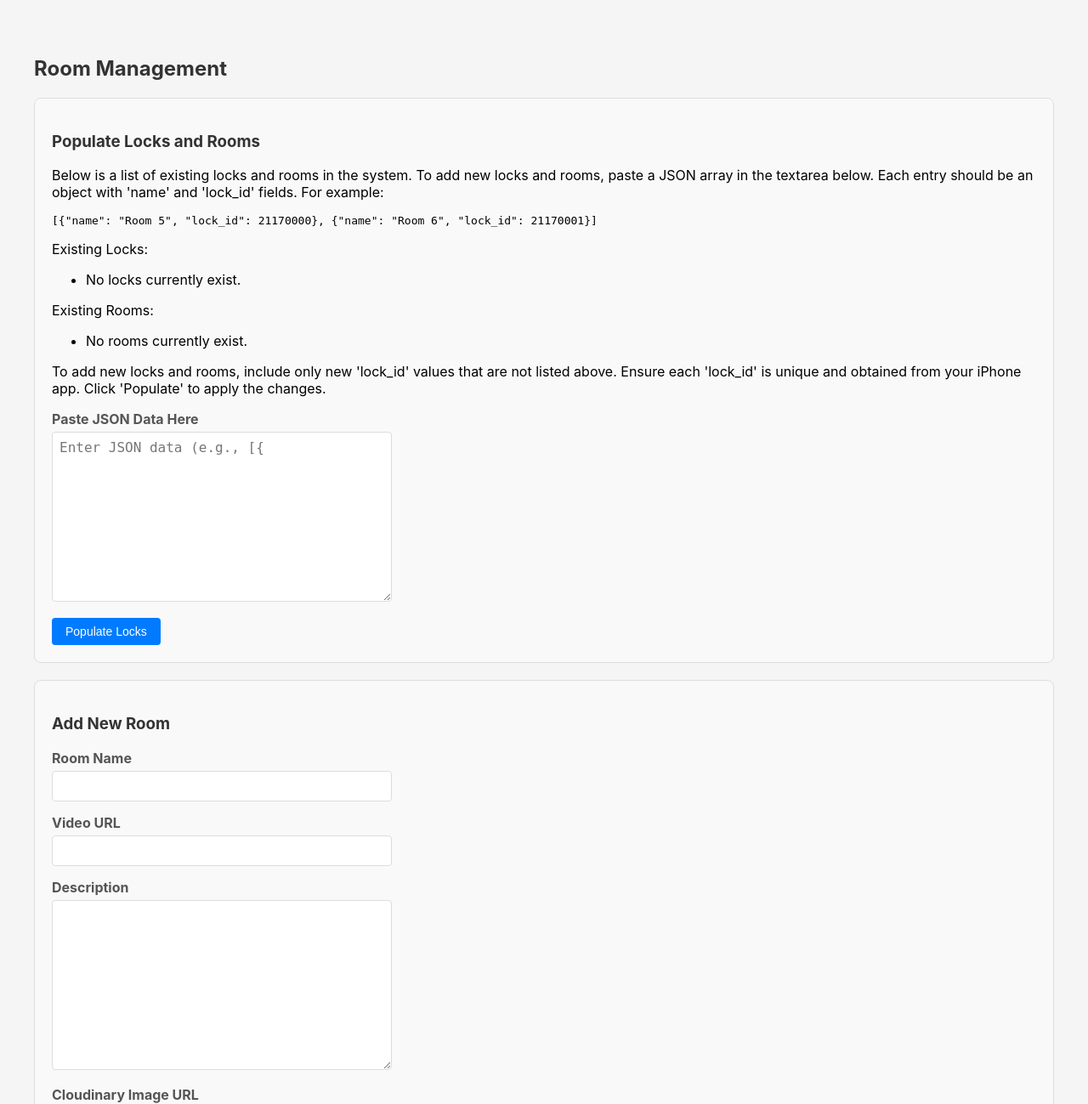
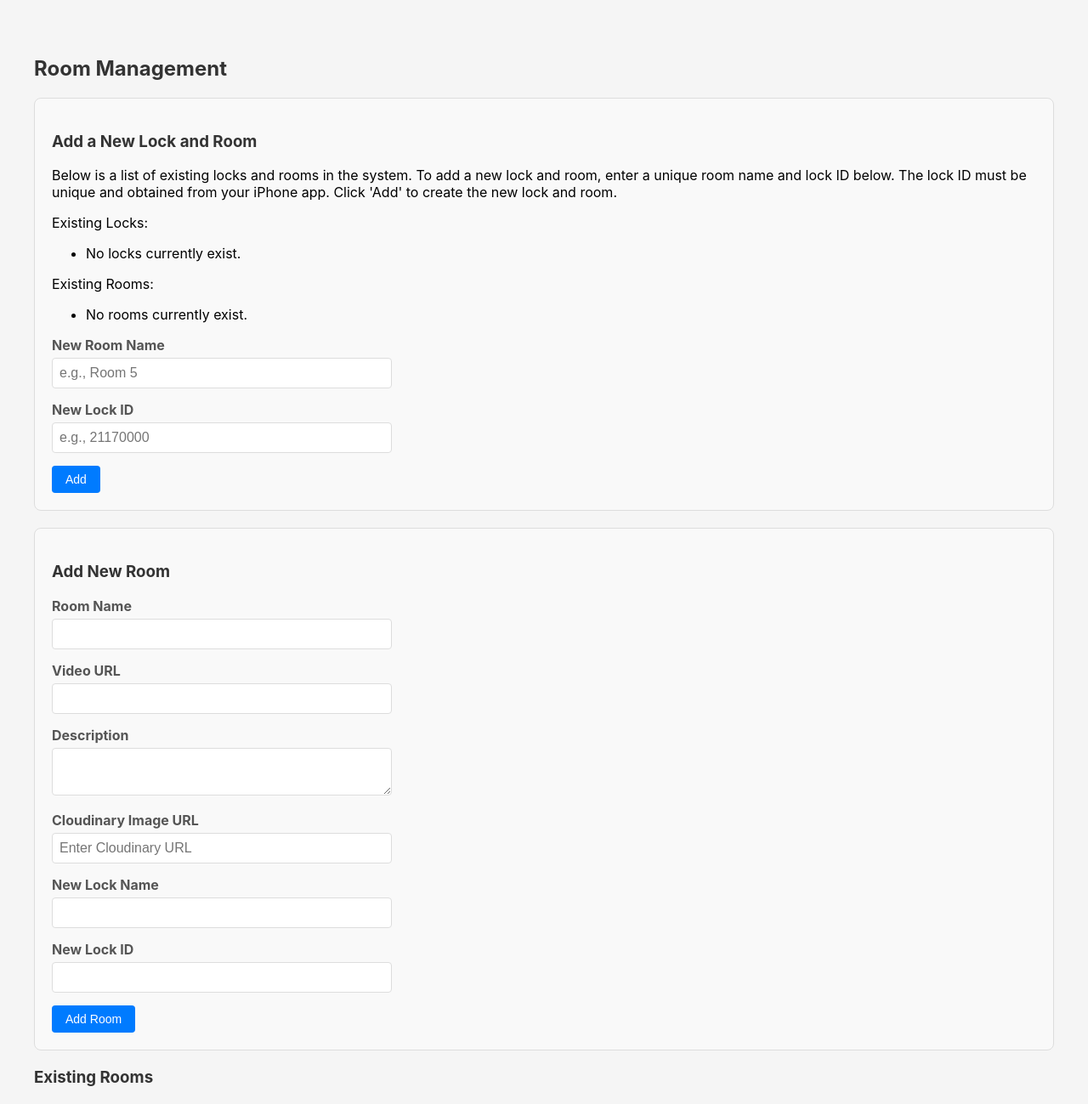
Before and after one commit to easybulb/pickarooms, a Django app: page /room-management/ in a window 1280 px wide. Shown: the part 91-1390 px from the top of the page at 85% size. Run offline with Django 5.2, Linux system fonts and the light colour scheme; the visitor is signed in with stand-in values (Sample User, id 1); data that the repository does not hold is empty; parts of the project's set-up code (start-up, migrations or seed data) failed here and were passed over; some libraries are stand-ins or nearby versions.

Commit message:
Update room_management views and template to have an input area for lock input rather than textarea

```diff
--- a/main/templates/main/room_management.html
+++ b/main/templates/main/room_management.html
@@ -46,11 +46,6 @@
         border-radius: 4px;
         font-size: 16px;
         box-sizing: border-box;
-    }
-
-    .form-group textarea {
-        height: 200px; /* Increased height for better visibility */
-        resize: vertical;
     }
 
     /* Desktop styling: Limit input width */
@@ -232,11 +227,10 @@
         {% endfor %}
     {% endif %}
 
-    <!-- Populate Locks and Rooms from Textarea -->
+    <!-- Populate Locks and Rooms from Inputs -->
     <div class="form-section">
-        <h3>{% trans "Populate Locks and Rooms" %}</h3>
-        <p>{% trans "Below is a list of existing locks and rooms in the system. To add new locks and rooms, paste a JSON array in the textarea below. Each entry should be an object with 'name' and 'lock_id' fields. For example:" %}</p>
-        <pre>{% trans '[{"name": "Room 5", "lock_id": 21170000}, {"name": "Room 6", "lock_id": 21170001}]' %}</pre>
+        <h3>{% trans "Add a New Lock and Room" %}</h3>
+        <p>{% trans "Below is a list of existing locks and rooms in the system. To add a new lock and room, enter a unique room name and lock ID below. The lock ID must be unique and obtained from your iPhone app. Click 'Add' to create the new lock and room." %}</p>
         <p>{% trans "Existing Locks:" %}</p>
         <ul>
             {% for lock in ttlocks %}
@@ -253,15 +247,18 @@
                 <li>{% trans "No rooms currently exist." %}</li>
             {% endfor %}
         </ul>
-        <p>{% trans "To add new locks and rooms, include only new 'lock_id' values that are not listed above. Ensure each 'lock_id' is unique and obtained from your iPhone app. Click 'Populate' to apply the changes." %}</p>
         <form method="post" action="{% url 'room_management' %}">
             {% csrf_token %}
-            <input type="hidden" name="action" value="populate_locks">
+            <input type="hidden" name="action" value="add_from_inputs">
             <div class="form-group">
-                <label for="locks_json">{% trans "Paste JSON Data Here" %}</label>
-                <textarea name="locks_json" id="locks_json" placeholder="{% trans 'Enter JSON data (e.g., [{"name": "Room 5", "lock_id": 21170000}])' %}"></textarea>
+                <label for="new_room_name">{% trans "New Room Name" %}</label>
+                <input type="text" name="new_room_name" id="new_room_name" placeholder="{% trans 'e.g., Room 5' %}" required>
             </div>
-            <button type="submit" class="primary-btn">{% trans "Populate Locks" %}</button>
+            <div class="form-group">
+                <label for="new_lock_id">{% trans "New Lock ID" %}</label>
+                <input type="number" name="new_lock_id" id="new_lock_id" placeholder="{% trans 'e.g., 21170000' %}" required>
+            </div>
+            <button type="submit" class="primary-btn">{% trans "Add" %}</button>
         </form>
     </div>
 
--- a/main/views.py
+++ b/main/views.py
@@ -1569,6 +1569,45 @@ def room_management(request):
                 logger.error(f"Failed to populate locks: {str(e)}")
                 messages.error(request, f"Failed to populate locks: {str(e)}")
 
+        elif action == "add_from_inputs":
+            new_room_name = request.POST.get("new_room_name").strip()
+            new_lock_id = request.POST.get("new_lock_id")
+
+            if not new_room_name or not new_lock_id:
+                messages.error(request, "Room name and lock ID are required.")
+                return redirect('room_management')
+
+            try:
+                # Validate and create new TTLock
+                if not new_lock_id.isdigit():
+                    messages.error(request, "Lock ID must be a valid number.")
+                    return redirect('room_management')
+                new_lock_id = int(new_lock_id)
+                if TTLock.objects.filter(lock_id=new_lock_id).exists():
+                    messages.error(request, f"Lock ID {new_lock_id} is already in use.")
+                    return redirect('room_management')
+
+                new_lock_name = new_room_name + " Lock"  # Auto-generate lock name based on room name
+                new_ttlock = TTLock.objects.create(
+                    name=new_lock_name,
+                    lock_id=new_lock_id,
+                    is_front_door=False
+                )
+                room = Room.objects.create(
+                    name=new_room_name,
+                    video_url="",  # Default empty, can be added later via "Add New Room" form
+                    description="",  # Default empty
+                    image="",  # Default empty
+                    ttlock=new_ttlock,
+                )
+                messages.success(request, f"Room '{new_room_name}' and lock '{new_lock_name}' added successfully.")
+                logger.info(f"Admin {request.user.username} added room '{new_room_name}' with lock '{new_lock_name}' (Lock ID: {new_lock_id})")
+            except ValueError:
+                messages.error(request, "Invalid lock ID format.")
+            except Exception as e:
+                logger.error(f"Failed to add room and lock: {str(e)}")
+                messages.error(request, f"Failed to add room and lock: {str(e)}")
+
         elif action == "add_room":
             name = request.POST.get("name").strip()
             video_url = request.POST.get("video_url").strip()
```
